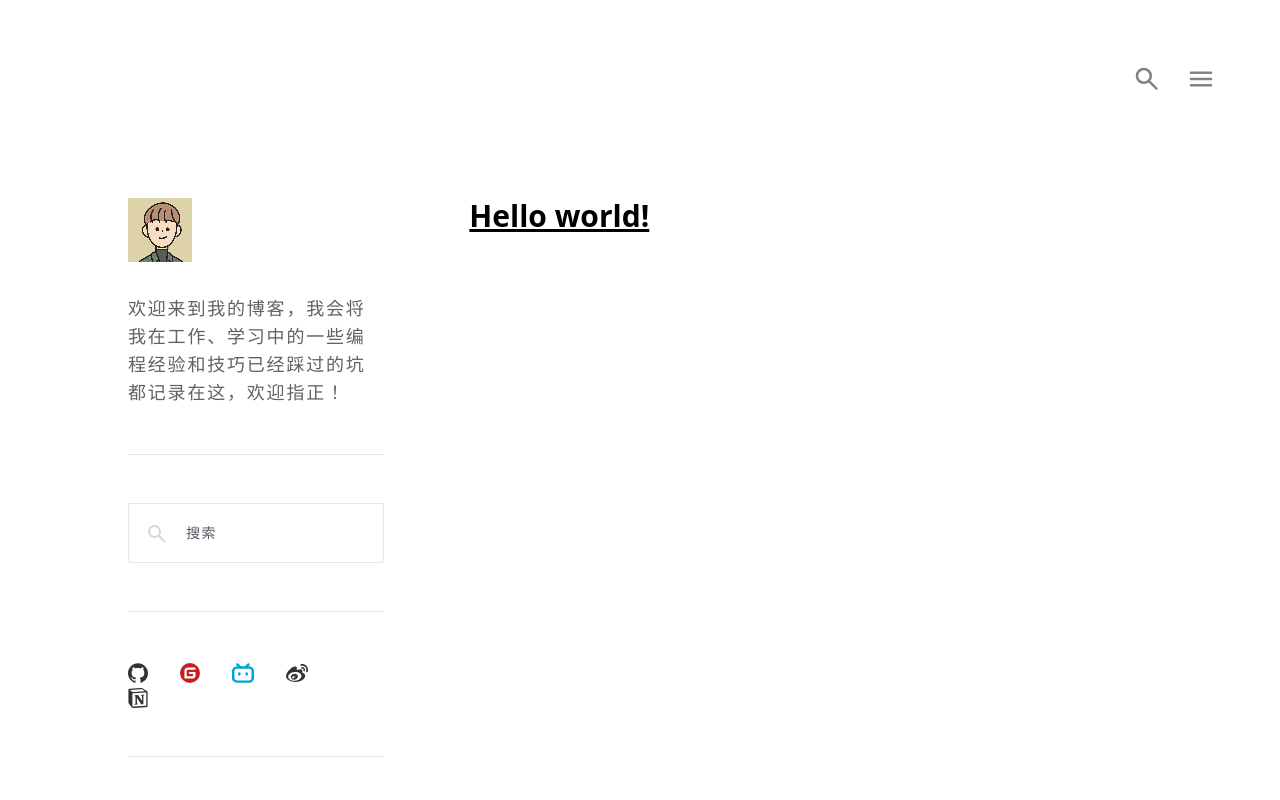
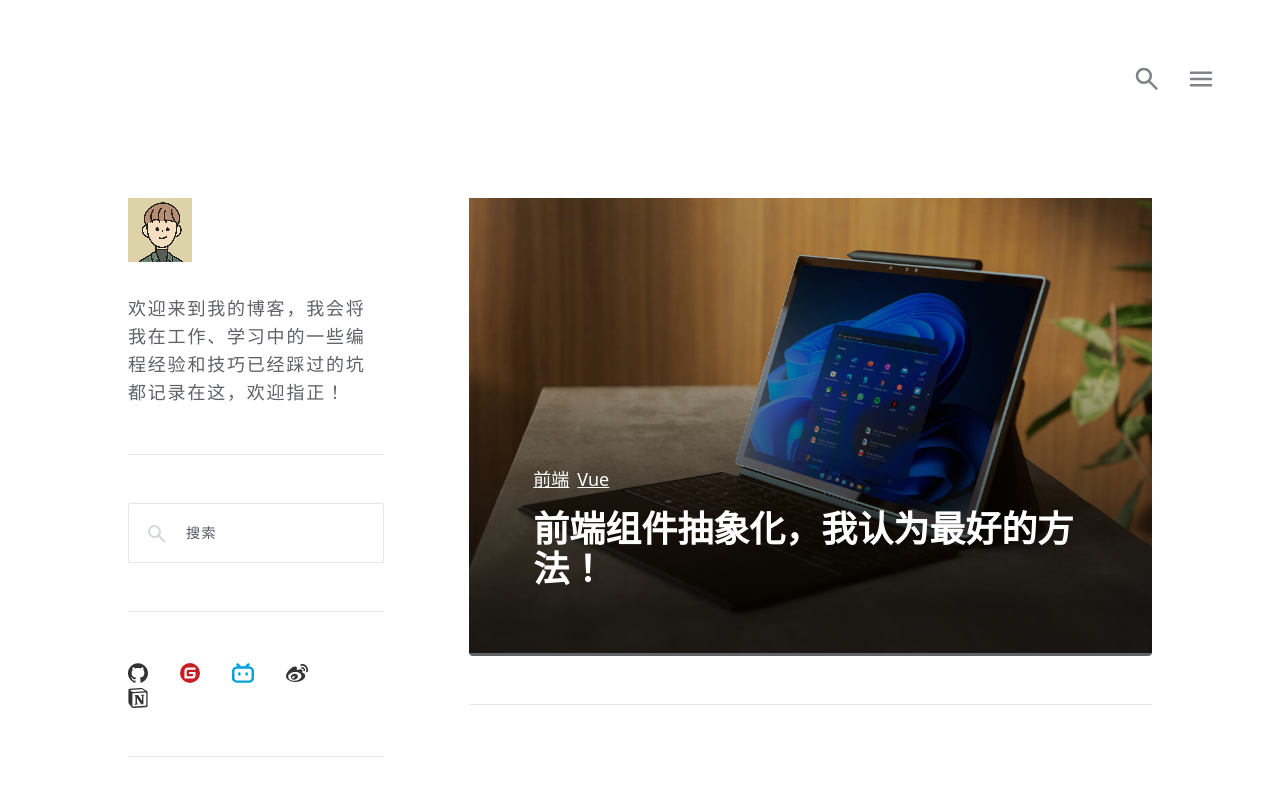
Before and after one commit to fightingsun/blog, a Nuxt app: page / in a window 1280 px wide. Shown: the top 800 px of the page. Built offline with nearby package versions, Linux system fonts and the light colour scheme.

Commit message:
feat: 新增文章列表预览图

```diff
--- /dev/null
+++ b/components/PostList.vue
@@ -0,0 +1,62 @@
+<script lang="ts" setup>
+/**
+ * 文章列表渲染组件
+ */
+</script>
+
+<template>
+  <article class="mb-16 border-b">
+    <!-- 预览图 -->
+    <section
+      class="post-picture mb-12 max-h-max rounded"
+      style="background-color: #5f6266"
+    >
+      <NuxtLink href="/" class="relative block">
+        <img
+          src="~/assets/img/post.jpg"
+          class="object-cover mix-blend-overlay"
+          alt="文章预览图"
+        />
+        <!-- 渐变色 -->
+        <div
+          class="absolute top-0 left-0 h-full w-full opacity-70"
+          style="
+            background-image: linear-gradient(
+              -180deg,
+              rgba(0, 0, 0, 0.1) 40%,
+              #000 90%
+            );
+          "
+        ></div>
+        <!-- 标题 -->
+        <div
+          class="absolute top-0 left-0 flex h-full w-full flex-col justify-end p-16 pt-28 text-white"
+        >
+          <div class="mb-4 flex flex-row text-lg">
+            <span class="mr-2 underline">前端</span>
+            <span class="underline">Vue</span>
+          </div>
+          <h2 class="text-4xl font-semibold">
+            前端组件抽象化，我认为最好的方法！
+          </h2>
+        </div>
+      </NuxtLink>
+    </section>
+  </article>
+</template>
+
+<style scoped>
+.post-picture {
+  border-bottom: 3px solid rgba(0, 0, 0, 0);
+  transition: border 0.2s ease-out;
+}
+.post-picture:hover {
+  border-color: hsl(10, 86.5%, 43.7%);
+}
+.post-picture > a {
+  background-color: #636363;
+}
+.post-picture > a:hover {
+  background-color: #727272;
+}
+</style>
--- a/pages/index.vue
+++ b/pages/index.vue
@@ -1,7 +1,7 @@
 <script lang="ts" setup></script>
 
 <template>
-  <h1 class="text-3xl font-bold underline">Hello world!</h1>
+  <post-list />
 </template>
 
 <style scoped></style>
```
Also changed, not shown: assets/img/post.jpg (added).
